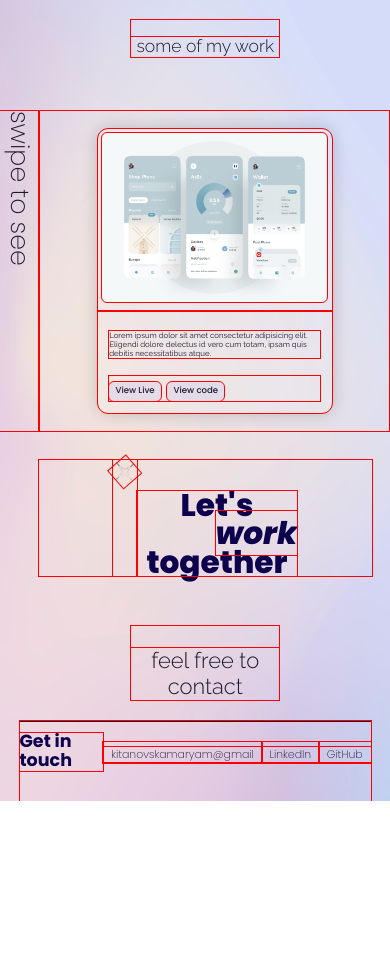
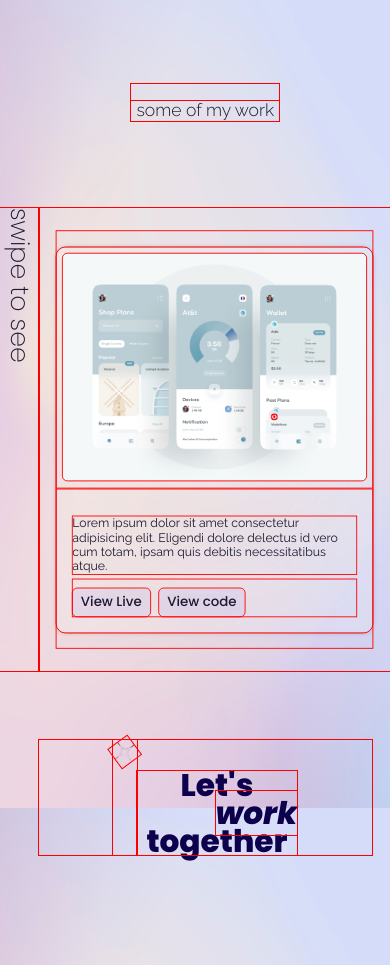
Before and after one commit to KitanovskaMaryam/portfolioProject, a plain HTML site: page index.html in a window 390 px wide. Shown: the part 880-1845 px from the top of the page. Before the commit the page ends 1681 px from the top, so only its background shows below. Drawn offline with nearby package versions, Linux system fonts and the light colour scheme.

Commit message:
Slider fix

```diff
--- a/style-home.css
+++ b/style-home.css
@@ -203,23 +203,11 @@ body{
           height: 100%;
         }
         .swiper-slide {
-          text-align: center;
-          font-size: 18px;
-          display: -webkit-box;
-          display: -ms-flexbox;
-          display: -webkit-flex;
-          display: flex;
-          -webkit-box-pack: center;
-          -ms-flex-pack: center;
-          -webkit-justify-content: center;
-          justify-content: center;
-          -webkit-box-align: center;
-          -ms-flex-align: center;
-          -webkit-align-items: center;
-          align-items: center;
-          flex-direction: column;
-          justify-content: space-between;
-
+          font-size: 1.5vw;
+        }
+        .swiper-slide-active{
+          transform:scale(1.05);
+          transition: 0.4s;
         }
         .slider-card{
         /* glass effect */
@@ -227,7 +215,7 @@ body{
         position: relative;
         background: inherit;
         overflow: hidden;
-        width: 38vw;
+        /* width: 38vw; */
         z-index: 1;
         /* /glass effect */
         margin: 5% 0;
@@ -383,12 +371,6 @@ body{
     font-size: 3vw;
     font-weight: 300;
   }
-  .swiper-slide{
-    margin-right: 8vw!important;
-  }
-  .slider-card{
-    width: 37vw;
-  }
   .swiper-slide .text-slider{
     font-size: 1.8vw;
     margin-right: 3vw;
@@ -410,7 +392,7 @@ body{
   .grid-container {
     display: grid;
     grid-template-columns: 0.5fr 1.5fr 1fr 1fr 1.5fr 0.5fr;
-    grid-template-rows: 117px 1fr 1.3fr 0.1fr 0.5fr 1fr 0.7fr 0.6fr 123px;
+    grid-template-rows: 117px 0.5fr 0.5fr 0.1fr 0.5fr 1fr 0.3fr 0.3fr 123px;
     gap: 0px 0px;
     grid-template-areas:
       "nav-bar nav-bar nav-bar nav-bar nav-bar nav-bar"
@@ -452,18 +434,16 @@ body{
   .view-projects-ph p{
     font-size: 3vw;
   }
-  .swiper-slide{
-    margin-right: 0vw!important;
-  }
-  .slider-card{
-    width: 40vw;
+  .swiper-slide-active{
+    transform:scale(0.9);
+    transition: 0.4s;
   }
   .swiper-slide .text-slider{
-    font-size: 2vw;
+    font-size: 3vw;
     margin-right: 0vw;
   }
   .swiper-slide a{
-    font-size: 2.2vw;
+    font-size: 3.2vw;
     font-weight: 500;
   }
   .work-together p{
@@ -490,7 +470,7 @@ body{
   .grid-container {
     display: grid;
     grid-template-columns: 0.3fr 1.5fr 1.2fr 1.2fr 1.5fr 0.3fr;
-    grid-template-rows: 119px 1.1fr 1.2fr 0.2fr 0.5fr 1.1fr 0.6fr 0.4fr 80px;
+    grid-template-rows: 119px 0.8fr 0.8fr 0.2fr 0.5fr 1.1fr 0.6fr 0.4fr 80px;
     gap: 0px 0px;
     grid-template-areas:
       "nav-bar nav-bar nav-bar nav-bar nav-bar nav-bar"
@@ -541,18 +521,12 @@ body{
   .view-projects-ph p{
     font-size: 4.5vw;
   }
-  .swiper-slide{
-    margin-right: 0vw!important;
-  }
-  .slider-card{
-    width: 60vw;
-  }
   .swiper-slide .text-slider{
-    font-size: 2vw;
+    font-size: 3.5vw;
     margin-right: 0vw;
   }
   .swiper-slide a{
-    font-size: 2.2vw;
+    font-size: 3.8vw;
     font-weight: 500;
   }
   .work-together{
```
